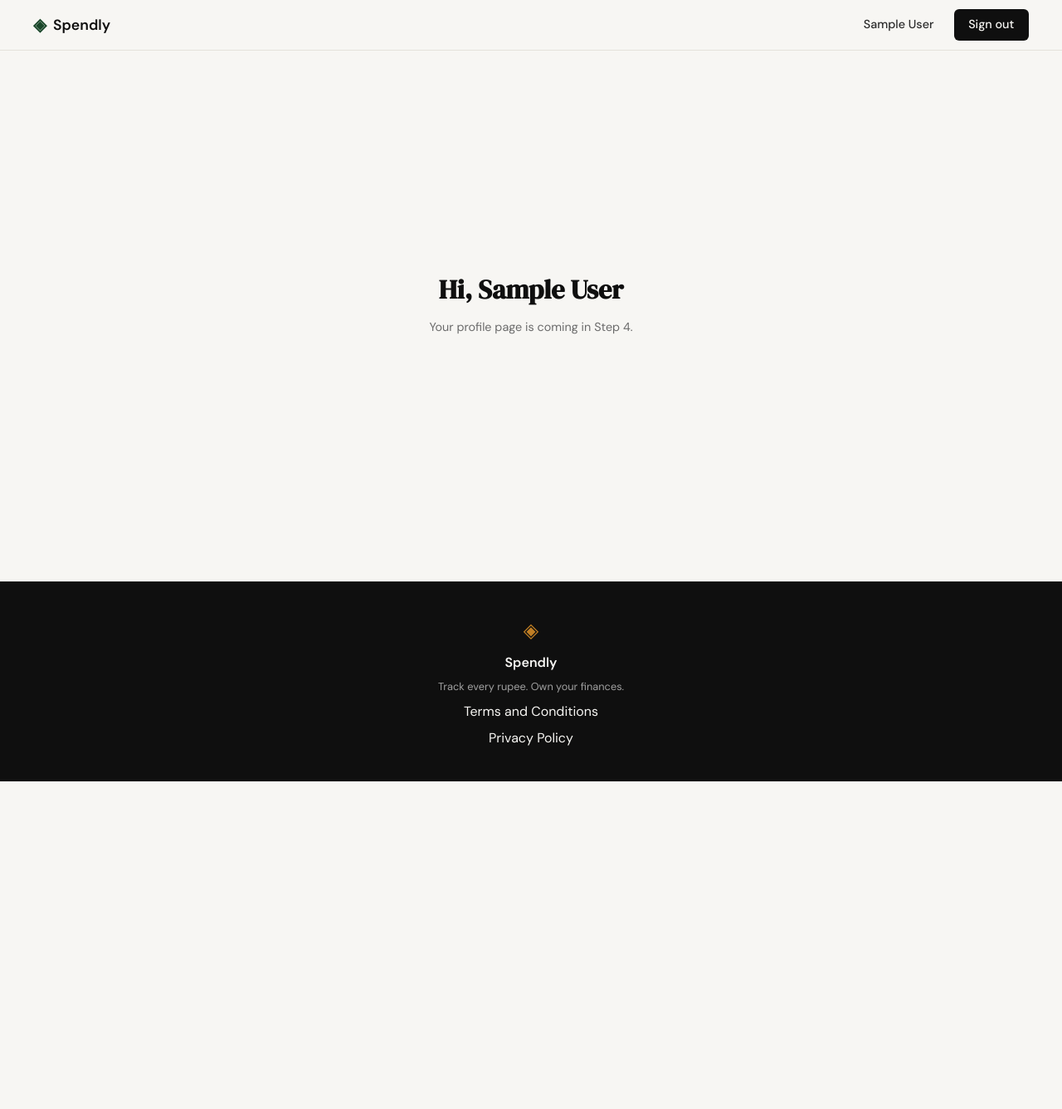
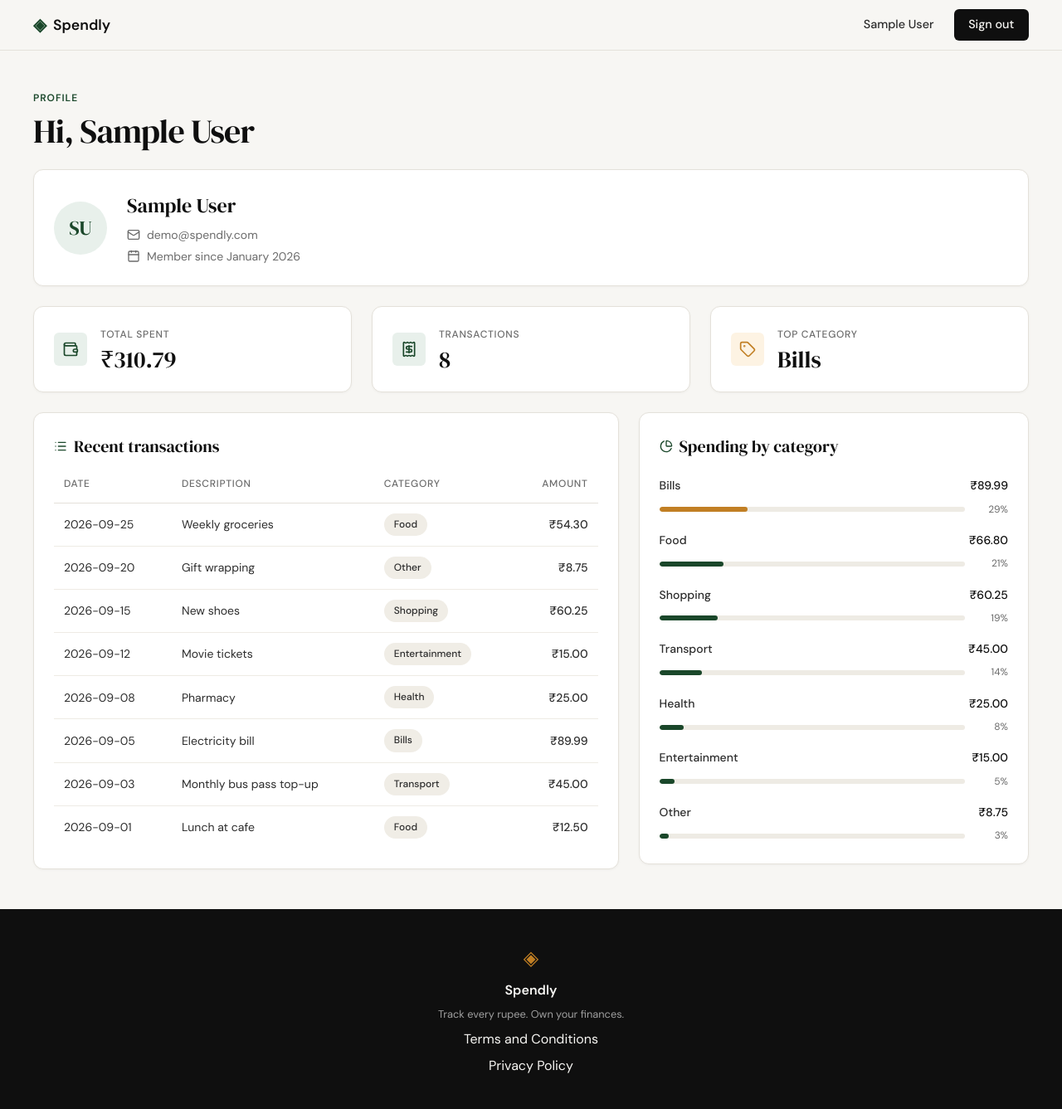
Before and after one commit to sunipa21/spendly, a Flask app: page /profile in a window 1280 px wide. Shown: the whole page at 83% size. Before the commit the page ends 942 px from the top, so only its background shows below. Run offline with Flask 3, Linux system fonts and the light colour scheme; the visitor is signed in with stand-in values (Sample User, id 1).

Commit message:
Add profile page

```diff
--- a/app.py
+++ b/app.py
@@ -4,7 +4,14 @@ import sqlite3
 from flask import Flask, flash, redirect, render_template, request, session, url_for
 from werkzeug.security import check_password_hash, generate_password_hash
 
-from database.db import create_user, get_db, get_user_by_email, init_db, seed_db
+from database.db import (
+    CATEGORIES,
+    create_user,
+    get_db,
+    get_user_by_email,
+    init_db,
+    seed_db,
+)
 
 app = Flask(__name__)
 app.secret_key = os.environ.get("SECRET_KEY", "dev-secret-change-me")
@@ -108,7 +115,51 @@ def privacy():
 def profile():
     if not session.get("user_id"):
         return redirect(url_for("login"))
-    return render_template("profile.html")
+
+    # Hardcoded sample data for the Step 4 design — Step 5 replaces it with
+    # real queries using the same context shape.
+    name = session["user_name"]
+    user = {
+        "name": name,
+        "initials": "".join(word[0] for word in name.split()[:2]).upper(),
+        "email": "demo@spendly.com",
+        "member_since": "January 2026",
+    }
+
+    transactions = [
+        {"date": "2026-09-25", "description": "Weekly groceries", "category": CATEGORIES[0], "amount": 54.30},
+        {"date": "2026-09-20", "description": "Gift wrapping", "category": CATEGORIES[6], "amount": 8.75},
+        {"date": "2026-09-15", "description": "New shoes", "category": CATEGORIES[5], "amount": 60.25},
+        {"date": "2026-09-12", "description": "Movie tickets", "category": CATEGORIES[4], "amount": 15.00},
+        {"date": "2026-09-08", "description": "Pharmacy", "category": CATEGORIES[3], "amount": 25.00},
+        {"date": "2026-09-05", "description": "Electricity bill", "category": CATEGORIES[2], "amount": 89.99},
+        {"date": "2026-09-03", "description": "Monthly bus pass top-up", "category": CATEGORIES[1], "amount": 45.00},
+        {"date": "2026-09-01", "description": "Lunch at cafe", "category": CATEGORIES[0], "amount": 12.50},
+    ]
+
+    categories = [
+        {"name": CATEGORIES[2], "amount": 89.99, "pct": 29},
+        {"name": CATEGORIES[0], "amount": 66.80, "pct": 21},
+        {"name": CATEGORIES[5], "amount": 60.25, "pct": 19},
+        {"name": CATEGORIES[1], "amount": 45.00, "pct": 14},
+        {"name": CATEGORIES[3], "amount": 25.00, "pct": 8},
+        {"name": CATEGORIES[4], "amount": 15.00, "pct": 5},
+        {"name": CATEGORIES[6], "amount": 8.75, "pct": 3},
+    ]
+
+    stats = {
+        "total_spent": round(sum(c["amount"] for c in categories), 2),
+        "transaction_count": len(transactions),
+        "top_category": categories[0]["name"],
+    }
+
+    return render_template(
+        "profile.html",
+        user=user,
+        stats=stats,
+        transactions=transactions,
+        categories=categories,
+    )
 
 
 @app.route("/expenses/add")
--- /dev/null
+++ b/static/css/profile.css
@@ -0,0 +1,325 @@
+/* ------------------------------------------------------------------ */
+/* Profile — Layout                                                    */
+/* ------------------------------------------------------------------ */
+
+.pf-page {
+    padding: 3rem 2rem;
+}
+
+.pf-container {
+    max-width: var(--max-width);
+    margin: 0 auto;
+    display: flex;
+    flex-direction: column;
+    gap: 1.5rem;
+}
+
+.pf-eyebrow {
+    font-size: 0.75rem;
+    font-weight: 600;
+    letter-spacing: 0.08em;
+    text-transform: uppercase;
+    color: var(--accent);
+    margin-bottom: 0.5rem;
+}
+
+.pf-title {
+    font-family: var(--font-display);
+    font-size: clamp(2rem, 4vw, 2.5rem);
+    font-weight: 400;
+    line-height: 1.1;
+    letter-spacing: -0.02em;
+    color: var(--ink);
+}
+
+/* ------------------------------------------------------------------ */
+/* Profile — Cards                                                     */
+/* ------------------------------------------------------------------ */
+
+.pf-card {
+    background: var(--paper-card);
+    border: 1px solid var(--border);
+    border-radius: var(--radius-md);
+    padding: 1.5rem;
+    box-shadow: 0 1px 3px rgba(0, 0, 0, 0.04);
+    min-width: 0;
+}
+
+.pf-card-title {
+    display: flex;
+    align-items: center;
+    gap: 0.5rem;
+    font-family: var(--font-display);
+    font-size: 1.25rem;
+    font-weight: 400;
+    color: var(--ink);
+    margin-bottom: 1.25rem;
+}
+
+.pf-card-title .pf-icon { color: var(--accent); }
+
+.pf-icon {
+    display: inline-flex;
+    align-items: center;
+    flex-shrink: 0;
+}
+
+.pf-icon svg {
+    width: 16px;
+    height: 16px;
+}
+
+.pf-empty {
+    text-align: center;
+    font-size: 0.875rem;
+    color: var(--ink-muted);
+    padding: 2rem 1rem;
+}
+
+/* ------------------------------------------------------------------ */
+/* Profile — User card                                                 */
+/* ------------------------------------------------------------------ */
+
+.pf-user {
+    display: flex;
+    align-items: center;
+    gap: 1.5rem;
+}
+
+.pf-avatar {
+    width: 64px;
+    height: 64px;
+    border-radius: 50%;
+    background: var(--accent-light);
+    color: var(--accent);
+    font-family: var(--font-display);
+    font-size: 1.5rem;
+    display: flex;
+    align-items: center;
+    justify-content: center;
+    flex-shrink: 0;
+}
+
+.pf-user-name {
+    font-family: var(--font-display);
+    font-size: 1.5rem;
+    font-weight: 400;
+    color: var(--ink);
+    margin-bottom: 0.25rem;
+}
+
+.pf-user-meta {
+    display: flex;
+    align-items: center;
+    gap: 0.5rem;
+    font-size: 0.875rem;
+    color: var(--ink-muted);
+    margin-top: 0.25rem;
+}
+
+/* ------------------------------------------------------------------ */
+/* Profile — Stats                                                     */
+/* ------------------------------------------------------------------ */
+
+.pf-stats {
+    display: grid;
+    grid-template-columns: repeat(3, 1fr);
+    gap: 1.5rem;
+}
+
+.pf-stat {
+    display: flex;
+    align-items: center;
+    gap: 1rem;
+}
+
+.pf-stat-icon {
+    width: 40px;
+    height: 40px;
+    border-radius: var(--radius-sm);
+    background: var(--accent-light);
+    color: var(--accent);
+    display: flex;
+    align-items: center;
+    justify-content: center;
+    flex-shrink: 0;
+}
+
+.pf-stat-icon svg {
+    width: 20px;
+    height: 20px;
+}
+
+.pf-stat-icon-alt {
+    background: var(--accent-2-light);
+    color: var(--accent-2);
+}
+
+.pf-stat-label {
+    font-size: 0.75rem;
+    font-weight: 500;
+    letter-spacing: 0.06em;
+    text-transform: uppercase;
+    color: var(--ink-muted);
+    margin-bottom: 0.25rem;
+}
+
+.pf-stat-value {
+    font-family: var(--font-display);
+    font-size: 1.75rem;
+    line-height: 1.1;
+    color: var(--ink);
+    font-variant-numeric: tabular-nums;
+}
+
+/* ------------------------------------------------------------------ */
+/* Profile — Transactions + categories                                 */
+/* ------------------------------------------------------------------ */
+
+.pf-grid {
+    display: grid;
+    grid-template-columns: 3fr 2fr;
+    gap: 1.5rem;
+    align-items: start;
+}
+
+.pf-table-wrap {
+    overflow-x: auto;
+}
+
+.pf-table {
+    width: 100%;
+    border-collapse: collapse;
+    font-size: 0.875rem;
+}
+
+.pf-table th {
+    text-align: left;
+    font-size: 0.75rem;
+    font-weight: 500;
+    letter-spacing: 0.06em;
+    text-transform: uppercase;
+    color: var(--ink-muted);
+    padding: 0 0.75rem 0.75rem;
+    border-bottom: 1px solid var(--border);
+}
+
+.pf-table td {
+    padding: 0.75rem;
+    color: var(--ink-soft);
+    border-bottom: 1px solid var(--border-soft);
+}
+
+.pf-table tbody tr:last-child td { border-bottom: none; }
+
+.pf-table tbody tr:hover td { background: var(--paper); }
+
+.pf-table th.pf-amount,
+.pf-table td.pf-amount {
+    text-align: right;
+}
+
+.pf-amount {
+    font-weight: 500;
+    color: var(--ink);
+    font-variant-numeric: tabular-nums;
+    white-space: nowrap;
+}
+
+.pf-date {
+    color: var(--ink-muted);
+    font-variant-numeric: tabular-nums;
+    white-space: nowrap;
+}
+
+.pf-badge {
+    display: inline-block;
+    background: var(--paper-warm);
+    color: var(--ink-soft);
+    font-size: 0.75rem;
+    font-weight: 500;
+    padding: 0.25rem 0.75rem;
+    border-radius: 999px;
+    white-space: nowrap;
+}
+
+.pf-cats {
+    display: flex;
+    flex-direction: column;
+    gap: 1rem;
+}
+
+.pf-cat-head {
+    display: flex;
+    justify-content: space-between;
+    align-items: baseline;
+    margin-bottom: 0.5rem;
+}
+
+.pf-cat-name {
+    font-size: 0.875rem;
+    font-weight: 500;
+    color: var(--ink-soft);
+}
+
+.pf-cat-amount {
+    font-size: 0.875rem;
+    font-weight: 500;
+    color: var(--ink);
+    font-variant-numeric: tabular-nums;
+}
+
+.pf-cat-bar {
+    display: flex;
+    align-items: center;
+    gap: 0.75rem;
+}
+
+.pf-bar-track {
+    flex: 1;
+    height: 6px;
+    background: var(--border-soft);
+    border-radius: 999px;
+    overflow: hidden;
+}
+
+.pf-bar {
+    height: 100%;
+    background: var(--accent);
+    border-radius: 999px;
+}
+
+.pf-cat-row:first-child .pf-bar { background: var(--accent-2); }
+
+.pf-cat-pct {
+    width: 2.5rem;
+    text-align: right;
+    font-size: 0.75rem;
+    color: var(--ink-muted);
+    font-variant-numeric: tabular-nums;
+}
+
+/* ------------------------------------------------------------------ */
+/* Profile — Responsive                                                */
+/* ------------------------------------------------------------------ */
+
+@media (max-width: 900px) {
+    .pf-grid { grid-template-columns: 1fr; }
+}
+
+@media (max-width: 768px) {
+    .pf-stats { grid-template-columns: 1fr; }
+
+    .pf-user {
+        flex-direction: column;
+        text-align: center;
+    }
+
+    .pf-user-meta { justify-content: center; }
+}
+
+@media (max-width: 600px) {
+    .pf-page { padding: 2rem 1rem; }
+    .pf-card { padding: 1.25rem; }
+    .pf-table { min-width: 480px; }
+}
--- a/templates/profile.html
+++ b/templates/profile.html
@@ -2,15 +2,127 @@
 
 {% block title %}Profile — Spendly{% endblock %}
 
+{% block head %}
+<link rel="stylesheet" href="{{ url_for('static', filename='css/profile.css') }}">
+{% endblock %}
+
 {% block content %}
 
-<section class="auth-section">
-    <div class="auth-container">
-        <div class="auth-header">
-            <h1 class="auth-title">Hi, {{ session.user_name }}</h1>
-            <p class="auth-subtitle">Your profile page is coming in Step 4.</p>
+<section class="pf-page">
+    <div class="pf-container">
+
+        <header class="pf-header">
+            <p class="pf-eyebrow">Profile</p>
+            <h1 class="pf-title">Hi, {{ user.name }}</h1>
+        </header>
+
+        <div class="pf-card pf-user">
+            <div class="pf-avatar">{{ user.initials }}</div>
+            <div class="pf-user-info">
+                <h2 class="pf-user-name">{{ user.name }}</h2>
+                <p class="pf-user-meta">
+                    <span class="pf-icon" aria-hidden="true"><i data-lucide="mail"></i></span>
+                    {{ user.email }}
+                </p>
+                <p class="pf-user-meta">
+                    <span class="pf-icon" aria-hidden="true"><i data-lucide="calendar"></i></span>
+                    Member since {{ user.member_since }}
+                </p>
+            </div>
         </div>
+
+        <div class="pf-stats">
+            <div class="pf-card pf-stat">
+                <span class="pf-stat-icon" aria-hidden="true"><i data-lucide="wallet"></i></span>
+                <div>
+                    <p class="pf-stat-label">Total spent</p>
+                    <p class="pf-stat-value">₹{{ "%.2f"|format(stats.total_spent) }}</p>
+                </div>
+            </div>
+            <div class="pf-card pf-stat">
+                <span class="pf-stat-icon" aria-hidden="true"><i data-lucide="receipt"></i></span>
+                <div>
+                    <p class="pf-stat-label">Transactions</p>
+                    <p class="pf-stat-value">{{ stats.transaction_count }}</p>
+                </div>
+            </div>
+            <div class="pf-card pf-stat">
+                <span class="pf-stat-icon pf-stat-icon-alt" aria-hidden="true"><i data-lucide="tag"></i></span>
+                <div>
+                    <p class="pf-stat-label">Top category</p>
+                    <p class="pf-stat-value">{{ stats.top_category }}</p>
+                </div>
+            </div>
+        </div>
+
+        <div class="pf-grid">
+            <div class="pf-card">
+                <h2 class="pf-card-title">
+                    <span class="pf-icon" aria-hidden="true"><i data-lucide="list"></i></span>
+                    Recent transactions
+                </h2>
+                <div class="pf-table-wrap">
+                    <table class="pf-table">
+                        <thead>
+                            <tr>
+                                <th>Date</th>
+                                <th>Description</th>
+                                <th>Category</th>
+                                <th class="pf-amount">Amount</th>
+                            </tr>
+                        </thead>
+                        <tbody>
+                            {% for tx in transactions %}
+                            <tr>
+                                <td class="pf-date">{{ tx.date }}</td>
+                                <td>{{ tx.description }}</td>
+                                <td><span class="pf-badge">{{ tx.category }}</span></td>
+                                <td class="pf-amount">₹{{ "%.2f"|format(tx.amount) }}</td>
+                            </tr>
+                            {% else %}
+                            <tr>
+                                <td colspan="4" class="pf-empty">No transactions yet</td>
+                            </tr>
+                            {% endfor %}
+                        </tbody>
+                    </table>
+                </div>
+            </div>
+
+            <div class="pf-card">
+                <h2 class="pf-card-title">
+                    <span class="pf-icon" aria-hidden="true"><i data-lucide="pie-chart"></i></span>
+                    Spending by category
+                </h2>
+                <div class="pf-cats">
+                    {% for c in categories %}
+                    <div class="pf-cat-row">
+                        <div class="pf-cat-head">
+                            <span class="pf-cat-name">{{ c.name }}</span>
+                            <span class="pf-cat-amount">₹{{ "%.2f"|format(c.amount) }}</span>
+                        </div>
+                        <div class="pf-cat-bar">
+                            <div class="pf-bar-track">
+                                <div class="pf-bar" style="width: {{ c.pct }}%"></div>
+                            </div>
+                            <span class="pf-cat-pct">{{ c.pct }}%</span>
+                        </div>
+                    </div>
+                    {% else %}
+                    <p class="pf-empty">No spending yet</p>
+                    {% endfor %}
+                </div>
+            </div>
+        </div>
+
     </div>
 </section>
 
 {% endblock %}
+
+{% block scripts %}
+<script src="https://unpkg.com/lucide@latest"></script>
+<script>
+    if (window.lucide) { lucide.createIcons(); }
+</script>
+{% endblock %}
```
Also changed, not shown: .claude/specs/04-profile-page-design.md (added).
